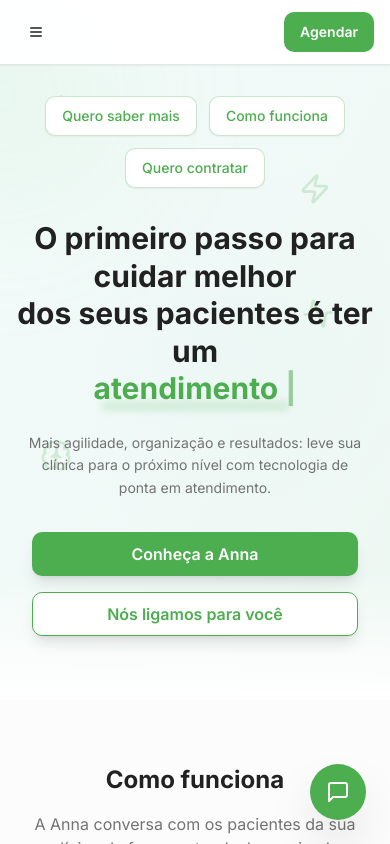
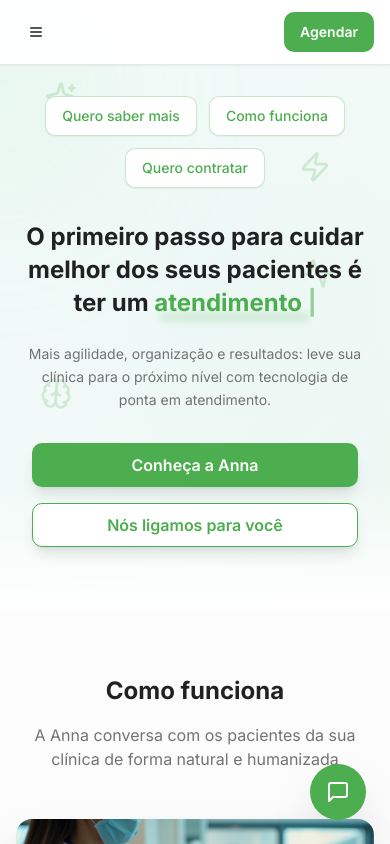
Before and after one commit to 123atendi-byte/anna-connect-health, a React (Vite) app: page / in a window 390 px wide. Shown: the top 844 px of the page. Built offline with nearby package versions, Linux system fonts and the light colour scheme; the HTML template or start-up script is replaced by a standard one.

Commit message:
Refactor: Adjust hero section text for mobile

```diff
--- a/src/pages/Index.tsx
+++ b/src/pages/Index.tsx
@@ -97,15 +97,12 @@ const Index = () => {
 
             {/* Hero Title with Typewriter */}
             <motion.h1
-              className="text-3xl md:text-4xl lg:text-5xl font-bold text-foreground mb-6 leading-tight"
+              className="text-2xl md:text-4xl lg:text-5xl font-bold text-foreground mb-6 leading-snug md:leading-tight"
               initial={{ opacity: 0, y: 20 }}
               animate={{ opacity: 1, y: 0 }}
               transition={{ duration: 0.8, delay: 0.2 }}
             >
-              O primeiro passo para cuidar melhor
-              <br />
-              dos seus pacientes é ter um
-              <br />
+              O primeiro passo para cuidar melhor dos seus pacientes é ter um{" "}
               <span className="text-primary inline-block relative">
                 <TypewriterText
                   texts={["atendimento inteligente"]}
```
